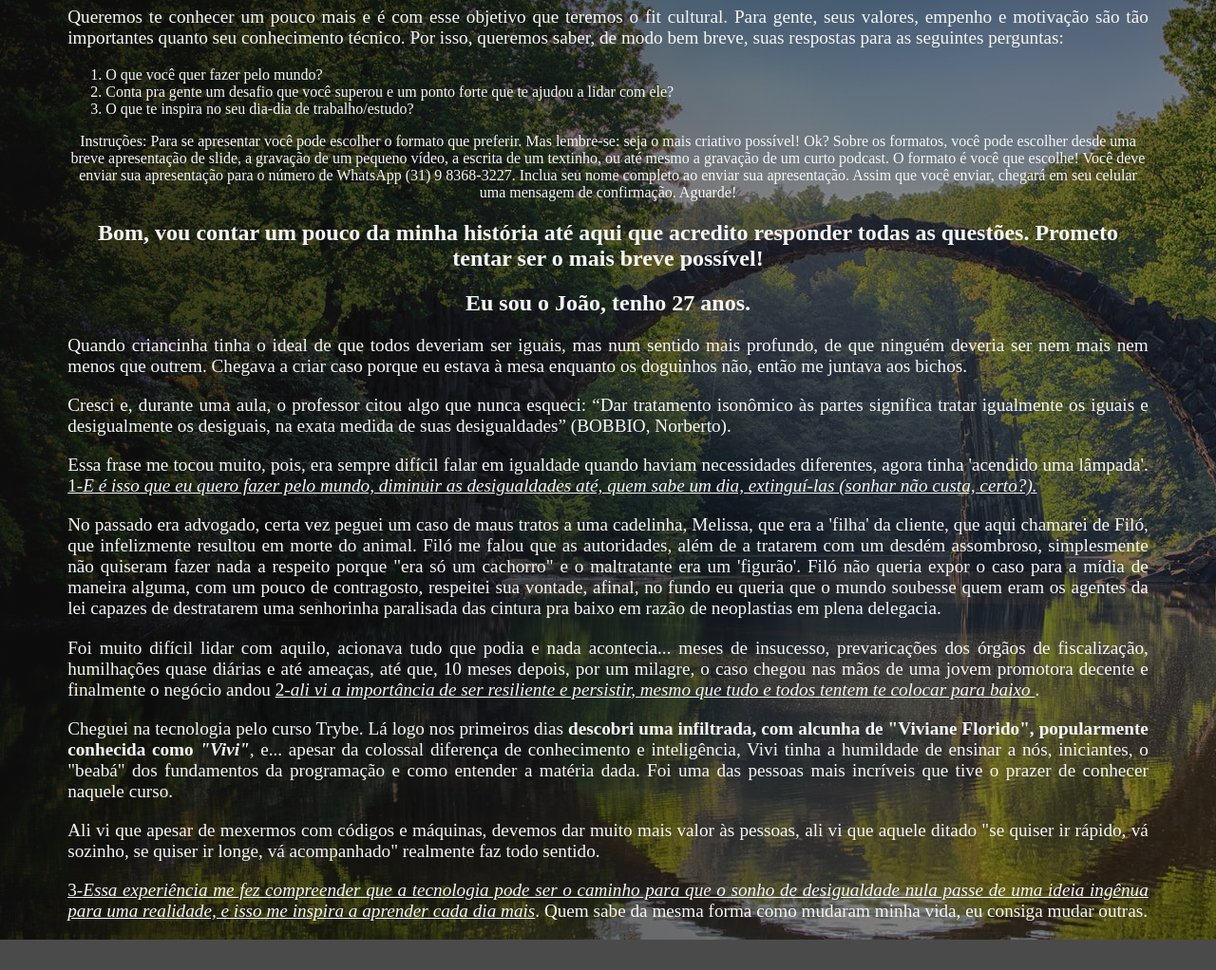
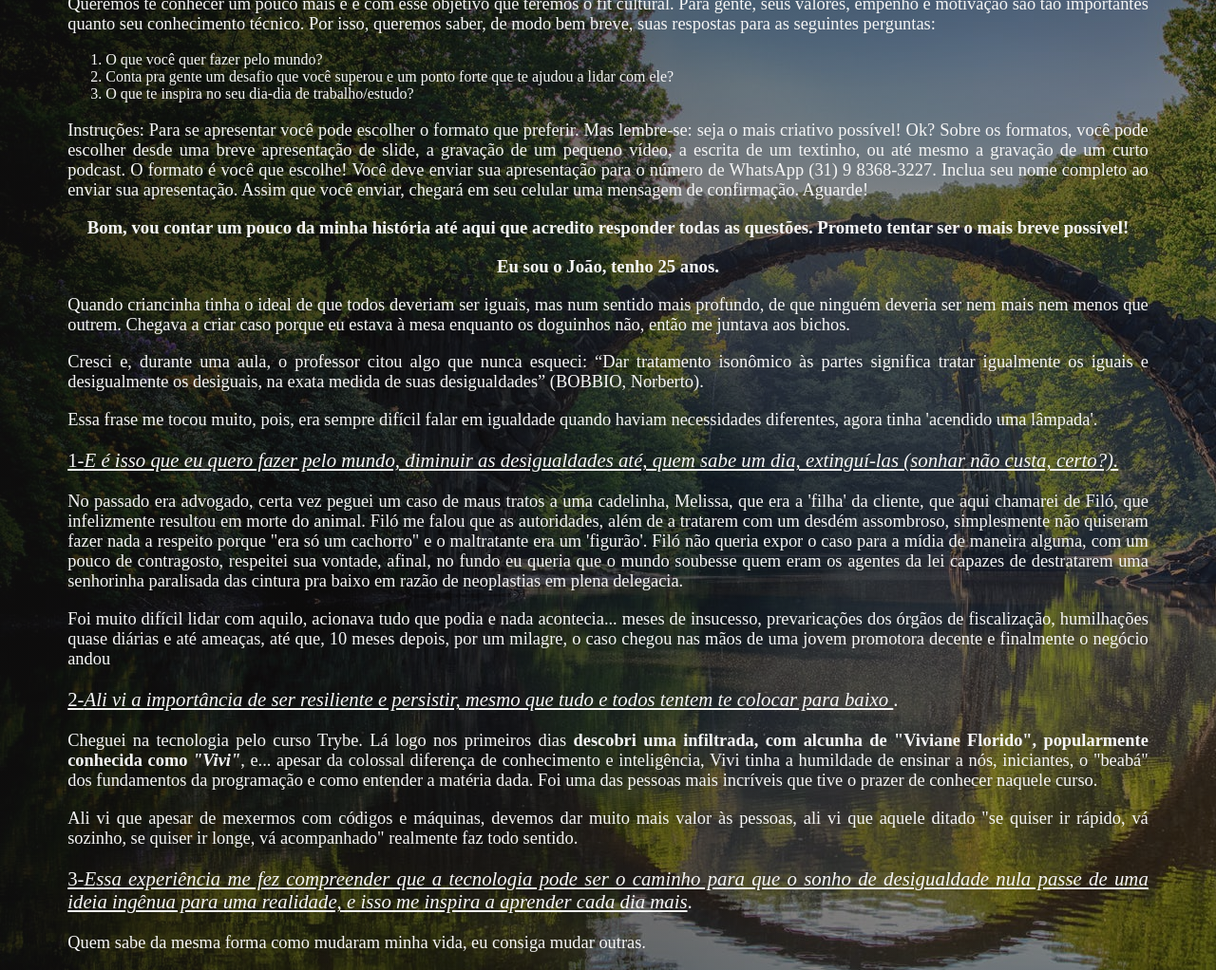
Before and after one commit to JRGCast/fit-cultural-ioasys, a plain HTML site: page index.html in a window 1280 px wide. Shown: the part 73-1095 px from the top of the page at 95% size. Before the commit the page ends 1063 px from the top, so only its background shows below. Drawn offline with Linux system fonts and the light colour scheme.

Commit message:
ajeitado texto?

```diff
--- a/index.html
+++ b/index.html
@@ -10,23 +10,27 @@
   </head>
 
   <body>
-    <h1>Apresentação João Ralph Gonçalves Castaldi para ioasys</h1>
+    <h2>Apresentação João Ralph Gonçalves Castaldi para ioasys</h2>
     <div style="margin: 0 auto;width: 90%;">
       <p>Queremos te conhecer um pouco mais e é com esse objetivo que teremos o fit cultural. Para gente, seus valores,
         empenho e motivação são tão importantes quanto seu conhecimento técnico. Por isso, queremos saber, de modo bem
-        breve, suas respostas para as seguintes perguntas:
-      <ol>
-        <li> O que você quer fazer pelo mundo? </li>
-        <li> Conta pra gente um desafio que você superou e um ponto forte que te ajudou a lidar com ele? </li>
-        <li> O que te inspira no seu dia-dia de trabalho/estudo? </li>
-      </ol> Instruções: Para se apresentar você pode escolher o formato que preferir. Mas lembre-se: seja o mais
-      criativo possível! Ok? Sobre os formatos, você pode escolher desde uma breve apresentação de slide, a gravação de
-      um pequeno vídeo, a escrita de um textinho, ou até mesmo a gravação de um curto podcast. O formato é você que
-      escolhe! Você deve enviar sua apresentação para o número de WhatsApp (31) 9 8368-3227. Inclua seu nome completo ao
-      enviar sua apresentação. Assim que você enviar, chegará em seu celular uma mensagem de confirmação. Aguarde!</p>
-      <h2>Bom, vou contar um pouco da minha história até aqui que acredito responder todas as questões. Prometo tentar
-        ser o mais breve possível!</h2>
-      <h2>Eu sou o João, tenho 27 anos.</h2>
+        breve, suas respostas para as seguintes perguntas:</p>
+      <div>
+        <ol>
+          <li> O que você quer fazer pelo mundo? </li>
+          <li> Conta pra gente um desafio que você superou e um ponto forte que te ajudou a lidar com ele? </li>
+          <li> O que te inspira no seu dia-dia de trabalho/estudo? </li>
+        </ol>
+        <p>Instruções: Para se apresentar você pode escolher o formato que preferir. Mas lembre-se:
+          seja o mais criativo possível! Ok? Sobre os formatos, você pode escolher desde uma breve apresentação de
+          slide, a gravação de um pequeno vídeo, a escrita de um textinho, ou até mesmo a gravação de um curto podcast.
+          O formato é você que escolhe! Você deve enviar sua apresentação para o número de WhatsApp (31) 9 8368-3227.
+          Inclua seu nome completo ao enviar sua apresentação. Assim que você enviar, chegará em seu celular uma
+          mensagem de confirmação. Aguarde!</p>
+      </div>
+      <h3>Bom, vou contar um pouco da minha história até aqui que acredito responder todas as questões. Prometo tentar
+        ser o mais breve possível!</h3>
+      <h3>Eu sou o João, tenho 25 anos.</h3>
       <p>Quando criancinha tinha o ideal de que todos deveriam ser iguais, mas num sentido mais profundo, de que ninguém
         deveria ser nem mais nem menos que outrem. Chegava a criar caso porque eu estava à mesa enquanto os doguinhos
         não, então me juntava aos bichos.</p>
@@ -34,8 +38,9 @@
         significa tratar igualmente os iguais e desigualmente os desiguais, na exata medida de suas desigualdades”
         (BOBBIO, Norberto). </p>
       <p>Essa frase me tocou muito, pois, era sempre difícil falar em igualdade quando haviam necessidades diferentes,
-        agora tinha 'acendido uma lâmpada'. <u>1-<em>E é isso que eu quero fazer pelo mundo, diminuir as desigualdades
-            até, quem sabe um dia, extinguí-las (sonhar não custa, certo?).</em></u></p>
+        agora tinha 'acendido uma lâmpada'.</p>
+      <p style="font-size: 1.3em;"> <u>1-<em>E é isso que eu quero fazer pelo mundo, diminuir as desigualdades até, quem
+            sabe um dia, extinguí-las (sonhar não custa, certo?).</em></u></p>
       <p> No passado era advogado, certa vez peguei um caso de maus tratos a uma cadelinha, Melissa, que era a 'filha'
         da cliente, que aqui chamarei de Filó, que infelizmente resultou em morte do animal. Filó me falou que as
         autoridades, além de a tratarem com um desdém assombroso, simplesmente não quiseram fazer nada a respeito porque
@@ -45,9 +50,9 @@
         neoplastias em plena delegacia.</p>
       <p> Foi muito difícil lidar com aquilo, acionava tudo que podia e nada acontecia... meses de insucesso,
         prevaricações dos órgãos de fiscalização, humilhações quase diárias e até ameaças, até que, 10 meses depois, por
-        um milagre, o caso chegou nas mãos de uma jovem promotora decente e finalmente o negócio andou <u>2-<em>ali vi a
-            importância de ser resiliente e persistir, mesmo que tudo e todos tentem te colocar para baixo </em></u>.
-      </p>
+        um milagre, o caso chegou nas mãos de uma jovem promotora decente e finalmente o negócio andou </p>
+      <p style="font-size: 1.3em;"><u>2-<em>Ali vi a importância de ser resiliente e persistir, mesmo que tudo e todos
+            tentem te colocar para baixo </em></u>. </p>
       <p> Cheguei na tecnologia pelo curso Trybe. Lá logo nos primeiros dias <strong> descobri uma infiltrada, com
           alcunha de "Viviane Florido", popularmente conhecida como <em>"Vivi"</em></strong>, e... apesar da colossal
         diferença de conhecimento e inteligência, Vivi tinha a humildade de ensinar a nós, iniciantes, o "beabá" dos
@@ -56,9 +61,10 @@
       <p> Ali vi que apesar de mexermos com códigos e máquinas, devemos dar muito mais valor às pessoas, ali vi que
         aquele ditado "se quiser ir rápido, vá sozinho, se quiser ir longe, vá acompanhado" realmente faz todo sentido.
       </p>
-      <p> <u>3-<em>Essa experiência me fez compreender que a tecnologia pode ser o caminho para que o sonho de
-            desigualdade nula passe de uma ideia ingênua para uma realidade, e isso me inspira a aprender cada dia
-            mais</em></u>. Quem sabe da mesma forma como mudaram minha vida, eu consiga mudar outras. </p>
+      <p style="font-size: 1.3em;"> <u>3-<em>Essa experiência me fez compreender que a tecnologia pode ser o caminho
+            para que o sonho de desigualdade nula passe de uma ideia ingênua para uma realidade, e isso me inspira a
+            aprender cada dia mais</em></u>.</p>
+      <p> Quem sabe da mesma forma como mudaram minha vida, eu consiga mudar outras. </p>
       </p>
     </div>
   </body>
--- a/styles.css
+++ b/styles.css
@@ -6,7 +6,7 @@ text-align: center;
 }
 
 p {
-  font-size: 1.2em;
+  font-size: 1.15em;
   text-align: justify;
   text-justify: auto;
 }
```
